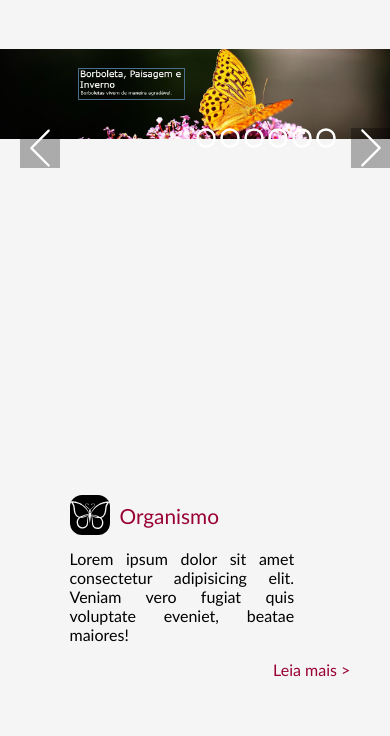
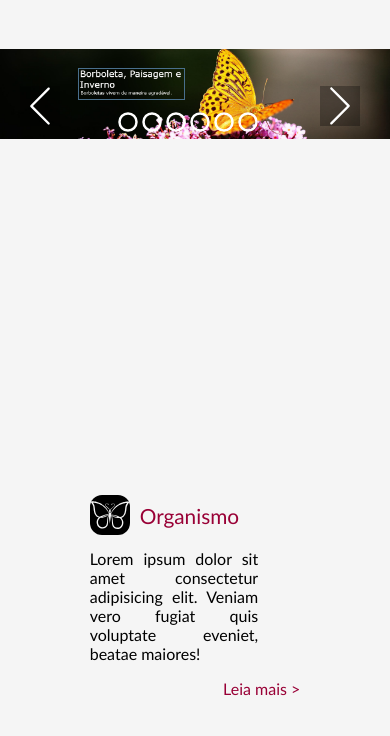
Before and after one commit to pereirasamueljp/borboletas.github.io, a plain HTML site: page index.html in a window 390 px wide. Shown: the part 108-844 px from the top of the page. Drawn offline with Linux system fonts and the light colour scheme.

Commit message:
Update style.css

```diff
--- a/style.css
+++ b/style.css
@@ -72,7 +72,8 @@ html, body{
     top: 38%;
 }
 #after{
-    margin-left: 90%;
+    float: right;
+    margin-left: 80%;
 
 }
 #before{
@@ -191,12 +192,22 @@ html, body{
 }
 
 
-@media screen and (max-width: 700px){
+@media screen and (max-width: 500px){
+    #slideshow ul{
+        margin-top: 2%;
+        margin-left: 20%;
+
+    }
     .introduct{
         display: block;
-        max-width: 80%;
-        width: 80%;
+        max-width: 70%;
+        width: 60%;
+    }
+    .selector{
+        top: 23%;
+    }
+    #after{
+        margin-left: 82%;
     }
 
-
 }
```
